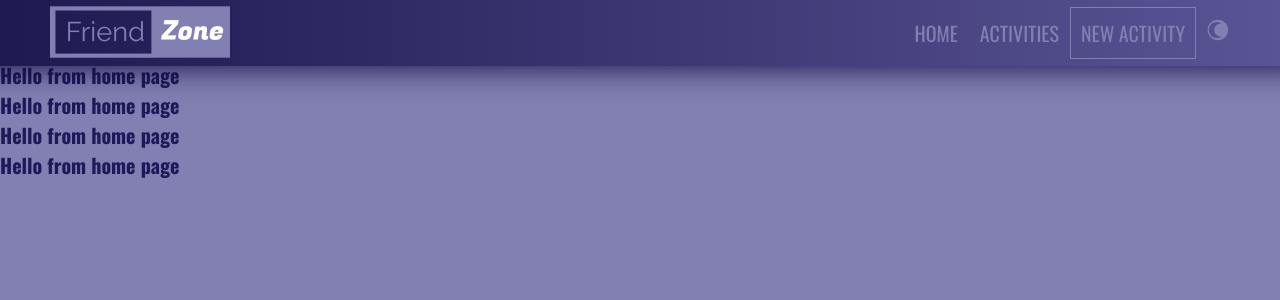
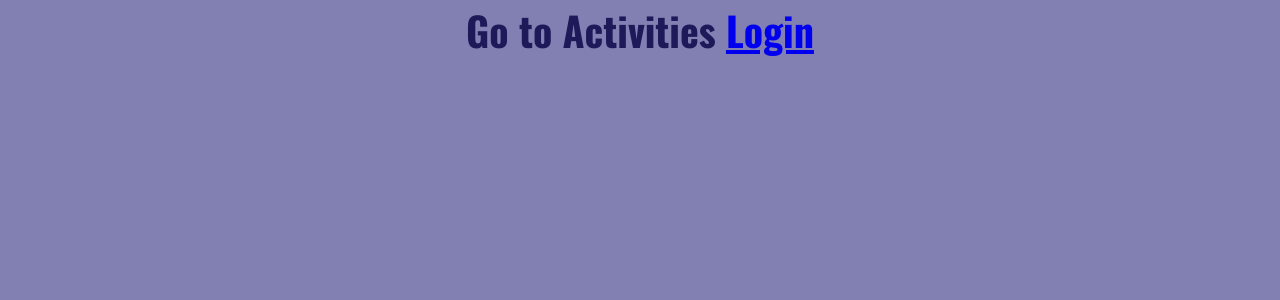
Before and after one commit to YourGuruNet/FriendZone_client-React, a React (Create React App) app: page / in a window 1280 px wide. Shown: the top 300 px of the page. Built offline with nearby package versions, Linux system fonts and the light colour scheme.

Commit message:
Created a separate Home section page

```diff
--- a/src/app/layout/App.js
+++ b/src/app/layout/App.js
@@ -1,5 +1,5 @@
 import React, { Fragment } from 'react';
-import { Route, Switch } from 'react-router-dom';
+import { Route } from 'react-router-dom';
 import FullViewActivity from '../../components/activities/FullViewActivity';
 import NavigationBar from '../../components/NavigationBar';
 import Activities from '../../pages/Activities';
@@ -8,18 +8,24 @@ import Home from '../../pages/Home';
 const App = () => {
   return (
     <Fragment>
-      <NavigationBar />
-      <Switch>
       <Route exact path='/'>
         <Home />
       </Route>
+      <Route
+        path={'/(.+)'}
+        render={() => (
+          <Fragment>
+            <NavigationBar />
+
             <Route path='/activities'>
               <Activities />
             </Route>
             <Route path='/activity/:id'>
               <FullViewActivity />
             </Route>
-      </Switch>
+          </Fragment>
+        )}
+      />
     </Fragment>
   );
 };
--- a/src/pages/Home.js
+++ b/src/pages/Home.js
@@ -1,16 +1,19 @@
 import React from 'react';
-
+import { Link } from 'react-router-dom';
+import styled from 'styled-components';
 const Home = () => {
   return (
-    <div>
-      <h1>Hello from home page</h1>
-      <h1>Hello from home page</h1>
-      <h1>Hello from home page</h1>
-      <h1>Hello from home page</h1>
-      <h1>Hello from home page</h1>
-      <h1>Hello from home page</h1>
-    </div>
+    <Container>
+      <h1>
+        Go to Activities <Link to='/activities'>Login</Link>
+      </h1>
+    </Container>
   );
 };
 
 export default Home;
+
+const Container = styled.div`
+  text-align: center;
+  font-size: 2rem;
+`;
```
Lines whose indentation alone changed are shown as unchanged.
